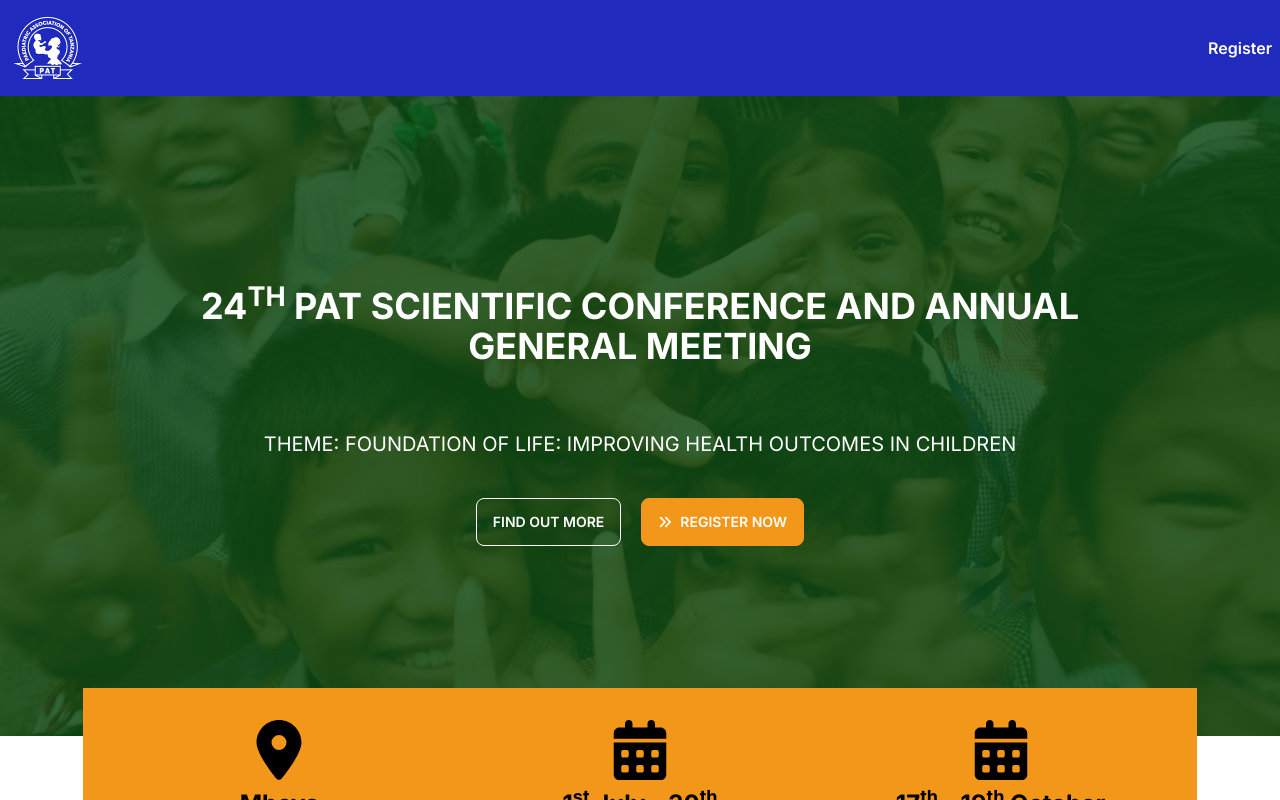
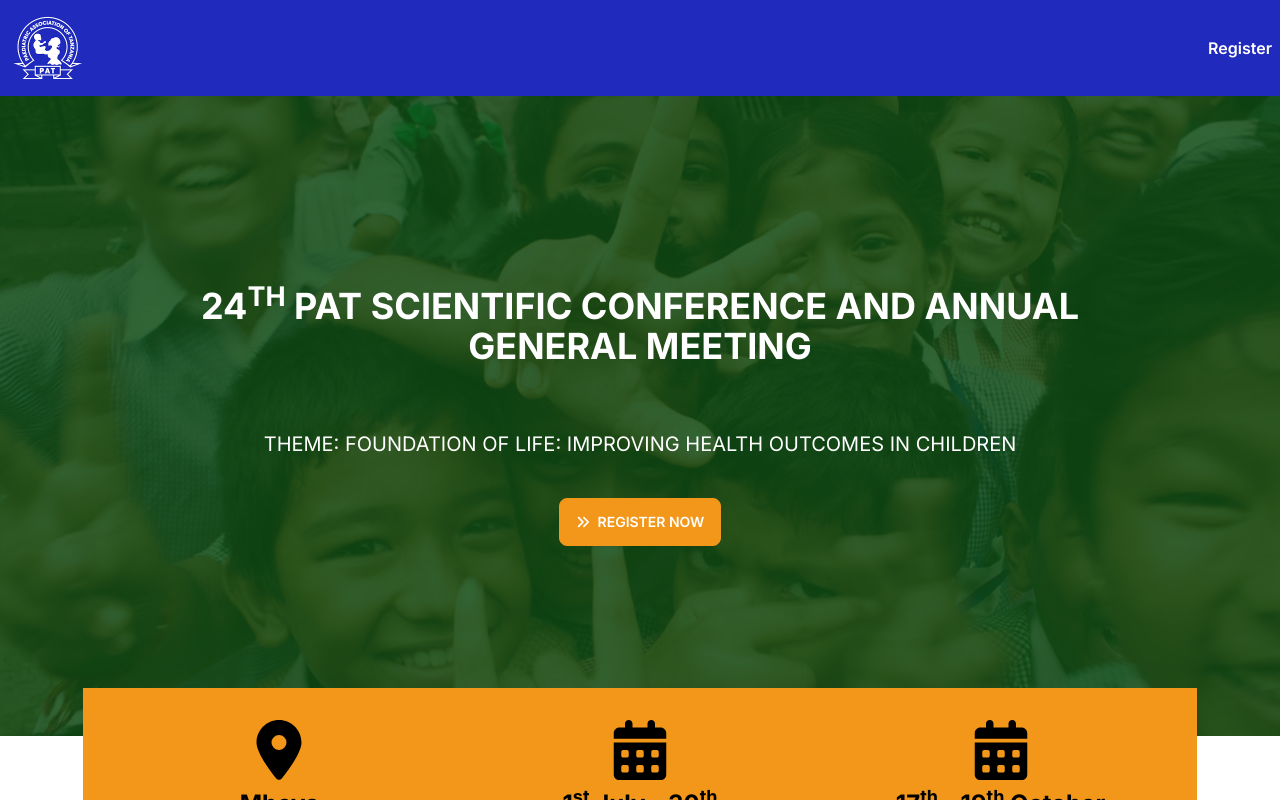
Before and after one commit to kevinmisigaro/pat-nextjs, a Next.js app: page / in a window 1280 px wide. Shown: the top 800 px of the page. Built offline with nearby package versions, Linux system fonts and the light colour scheme.

Commit message:
added link

```diff
--- a/src/app/page.tsx
+++ b/src/app/page.tsx
@@ -3,6 +3,7 @@
 import Countdown from "@/components/Countdown";
 import DetailsCard from "@/components/DetailsCard";
 import RegistrationCard from "@/components/RegistrationCard";
+import Link from "next/link";
 import { FaLocationDot, FaCalendarDays, FaCheck } from "react-icons/fa6";
 import { FaAnglesRight } from "react-icons/fa6";
 
@@ -30,10 +31,10 @@
               THEME: Foundation of life: improving health outcomes in children
             </p>
             <div className="flex items-center gap-x-5 justify-center mt-10">
-              <button className="btn btn-primary">FIND OUT MORE</button>
-              <button className="btn bg-[#f29719] border-[#f29719] hover:border-[#f29719] hover:text-[#f29719]">
+              {/* <button className="btn btn-primary">FIND OUT MORE</button> */}
+              <Link href={'https://pat.paediatrics.or.tz/'} className="btn bg-[#f29719] border-[#f29719] hover:border-[#f29719] hover:text-[#f29719]">
                 <FaAnglesRight /> REGISTER NOW
-              </button>
+              </Link>
             </div>
           </div>
         </div>
--- a/src/components/RegistrationCard.tsx
+++ b/src/components/RegistrationCard.tsx
@@ -1,3 +1,4 @@
+import Link from "next/link";
 import { ReactNode } from "react";
 import { FaArrowRight } from "react-icons/fa6";
 
@@ -19,10 +20,10 @@
     >
       <div className="font-semibold text-xl text-center">{title}</div>
       <div className="py-2">{children}</div>
-      <button className="btn bg-black border-black hover:bg-black flex items-center gap-x-3 text-white">
+      <Link href={'https://pat.paediatrics.or.tz/'} className="btn bg-black border-black hover:bg-black flex items-center gap-x-3 text-white">
         <FaArrowRight />
         <p>Register Now</p>
-      </button>
+      </Link>
     </div>
   );
 }
```
